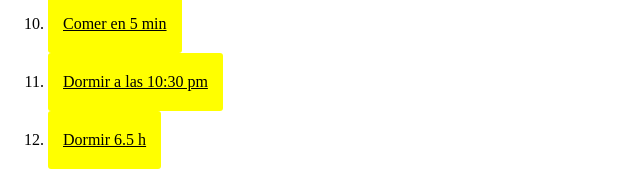
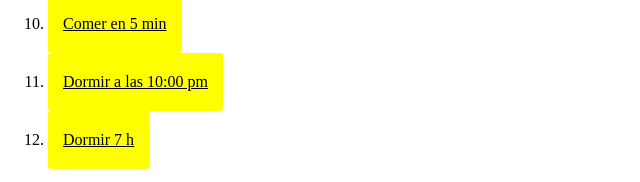
Before and after one commit to AndresSantana1/asadsdasd, a plain HTML site: page index1.html in a window 1280 px wide. Shown: the part 642-824 px from the top of the page, without its empty margins (0-640 px from the left). Drawn offline with Linux system fonts and the light colour scheme.

Commit message:
Update index1.html

```diff
--- a/index1.html
+++ b/index1.html
@@ -68,10 +68,10 @@
             <a class="btn btn-materias" href="">Comer en 5 min</a>
           </li>
           <li>
-            <a class="btn btn-materias" href="">Dormir a las 10:30 pm</a>
+            <a class="btn btn-materias" href="">Dormir a las 10:00 pm</a>
           </li>
           <li>
-            <a class="btn btn-materias" href="">Dormir 6.5 h</a>
+            <a class="btn btn-materias" href="">Dormir 7 h</a>
           </li>
         </ol>
     </p>
```
